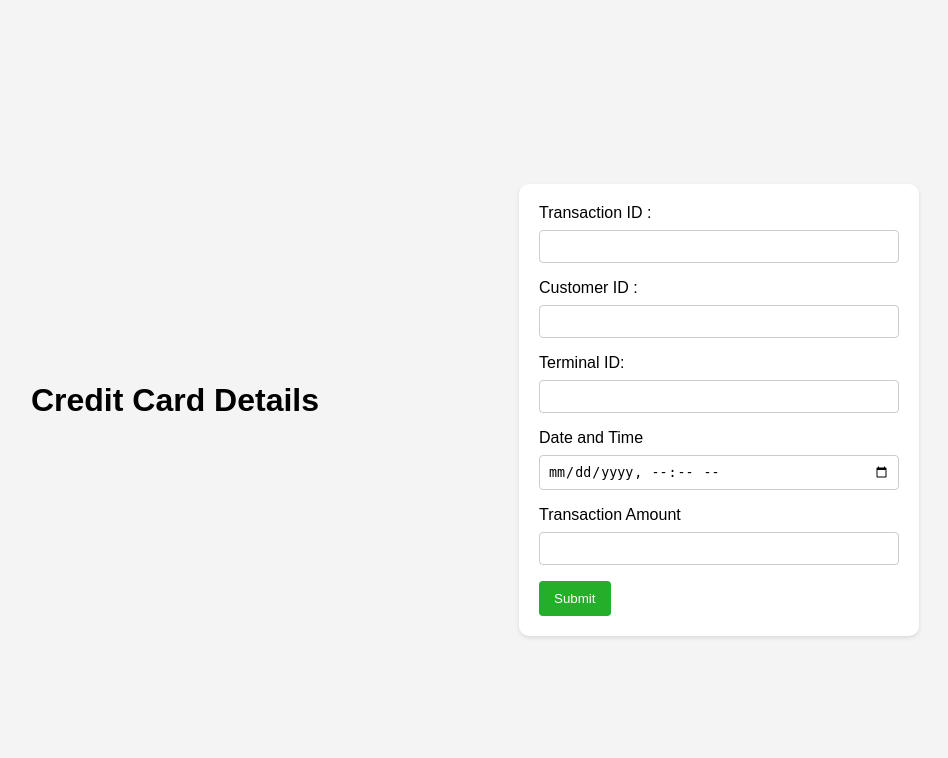
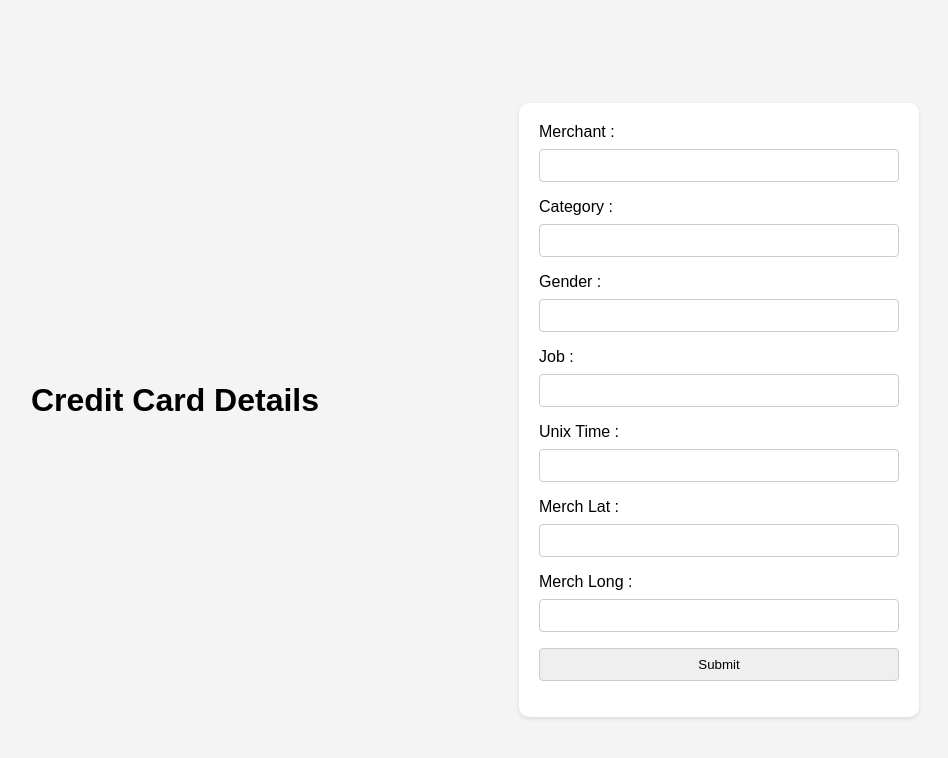
Before and after one commit to Saifee56/Credit-Card-Fraud-Detection, a Django app: page / in a window 1280 px wide. Shown: the top 758 px of the page, without its empty margins (165-1113 px from the left). Run offline with Django 5.2, Linux system fonts and the light colour scheme; parts of the project's set-up code (start-up, migrations or seed data) failed here and were passed over.

Commit message:
updated 12-03-24

```diff
--- a/credit_fraud/myapp/urls.py
+++ b/credit_fraud/myapp/urls.py
@@ -6,5 +6,5 @@ from . import views
 app_name = 'myapp'
 urlpatterns = [
     path('',views.form1,name='form1'),
-    path('details',views.info,name='details'),
+    path('result',views.form_info,name='result'),
 ]
--- a/credit_fraud/myapp/views.py
+++ b/credit_fraud/myapp/views.py
@@ -1,14 +1,29 @@
 from django.shortcuts import render, redirect
 from django.http import HttpResponse
+from joblib import load
+
+
+model=load(r'C:\Users\i-saifee\Desktop\Credit_card_fraud\Credit-Card-Fraud-Detection\credit_fraud/model.joblib')
+
 
 def form1(request):
     return render(request,'form1.html')
 
-#Form information
-def info(request):
-    transactionId = request.get('transactionId')
-    customerID = request.get('customerID')
-    terminalID = request.get('terminalID')
-    datetime = request.get('datetime')
-    transactionAmount = request.get('transactionAmount')
-    return render(request, 'details.html', {'details':{transactionId,transactionAmount,terminalID,customerID,datetime}})
+# #Form information
+def form_info(request):
+    merchant=request.GET['merchant']
+    category=request.get['category']
+    gender=request.GET['gender']
+    job=request.GET['job']
+    unix_time=request.GET['unix_time']
+    merch_lat=request.GET['merch_lat']
+    merch_long=request.GET['merch_long']
+
+    y_pred=model.predict([[merchant,category,gender,job,unix_time,merch_lat,merch_long]])
+
+    if y_pred[0] >0.5:
+        y_pred='The user is attempting fraud'
+    elif y_pred[0] <0.5:
+        y_pred='The user is pure'
+
+    return render(request,result.html,{'result':y_pred})
--- a/credit_fraud/templates/form1.html
+++ b/credit_fraud/templates/form1.html
@@ -60,25 +60,29 @@
 </head>
 <body>
     <h1>Credit Card Details</h1>
-    <form action="details">
-        <label for="transactionId">Transaction ID : </label>
-        <input type="text" id="transactionId" name="transactionId" required> <br>
+    <form action="result">
+        <label for="merchant">Merchant : </label>
+        <input type="number" id="merchant" name="merchant" required> <br>
 
-        <label for="customerID">Customer ID :</label>
-        <input type="text" id="customerID" name="customerID" required><br>
+        <label for="category">Category :</label>
+        <input type="number" id="category" name="category" required><br>
 
-        <label for="terminalID">Terminal ID: </label>
-        <input type="text" id="terminalID" name="terminalID" required><br>
+        <label for="gender">Gender : </label>
+        <input type="number" id='text' name="text" required><br>
 
-        <label for="datetime">Date and Time</label>
-        <input type="datetime-local" id='datetime' name="datetime" required><br>
+        <label for="job">Job :  </label>
+        <input type="number" id="job" name="job" required><br>
 
-        <label for="transactionAmount">Transaction Amount</label>
-        <input type="number" id="transactionAmount" name="transactionAmount" required><br>
+        <label for="unix_time">Unix Time :</label>
+        <input type="number" id="unix_time" name="unix_time" required><br>
 
-        <!-- <input type="file" name="csvFile" accept=".csv">  -->
-        {% csrf_token %}
-        <button type="button" onclick="submitForm()">Submit</button>
+        <label for="merch_lat">Merch Lat :</label>
+        <input type="number" id="merch_lat" name="merch_lat" required><br>
+
+        <label for="merch_long">Merch Long :</label>
+        <input type="number" id="merch_long" name="merch_long" required><br>
+
+        <input type="submit">
     </form>
 </body>
 </html>
--- a/credit_fraud/templates/details.html
+++ b/credit_fraud/templates/result.html
@@ -7,7 +7,7 @@
 </head>
 <body>
     <h1>
-        The details are {{details}}
+        The details are {{result}}
     </h1>
 </body>
 </html>
```
